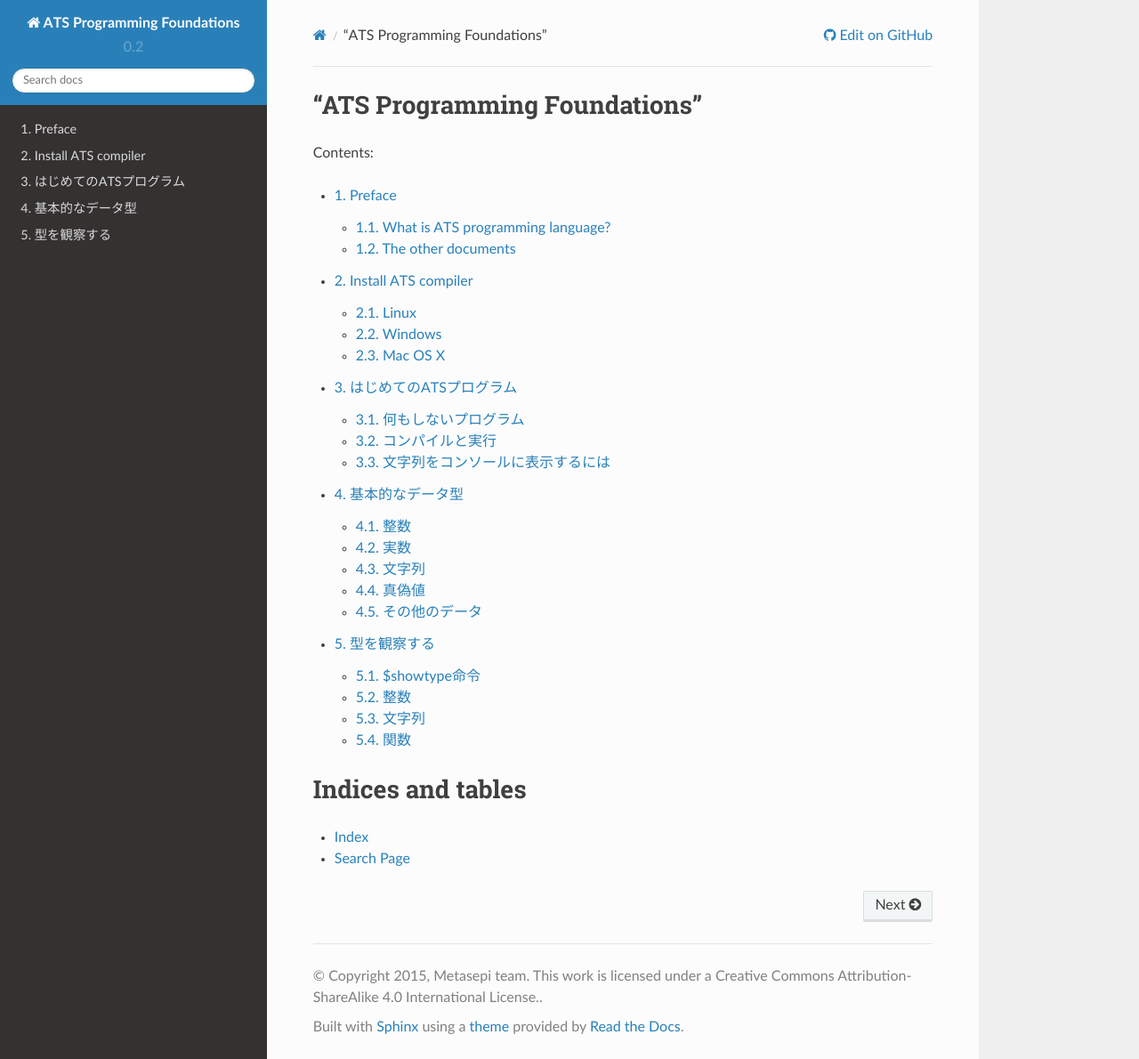
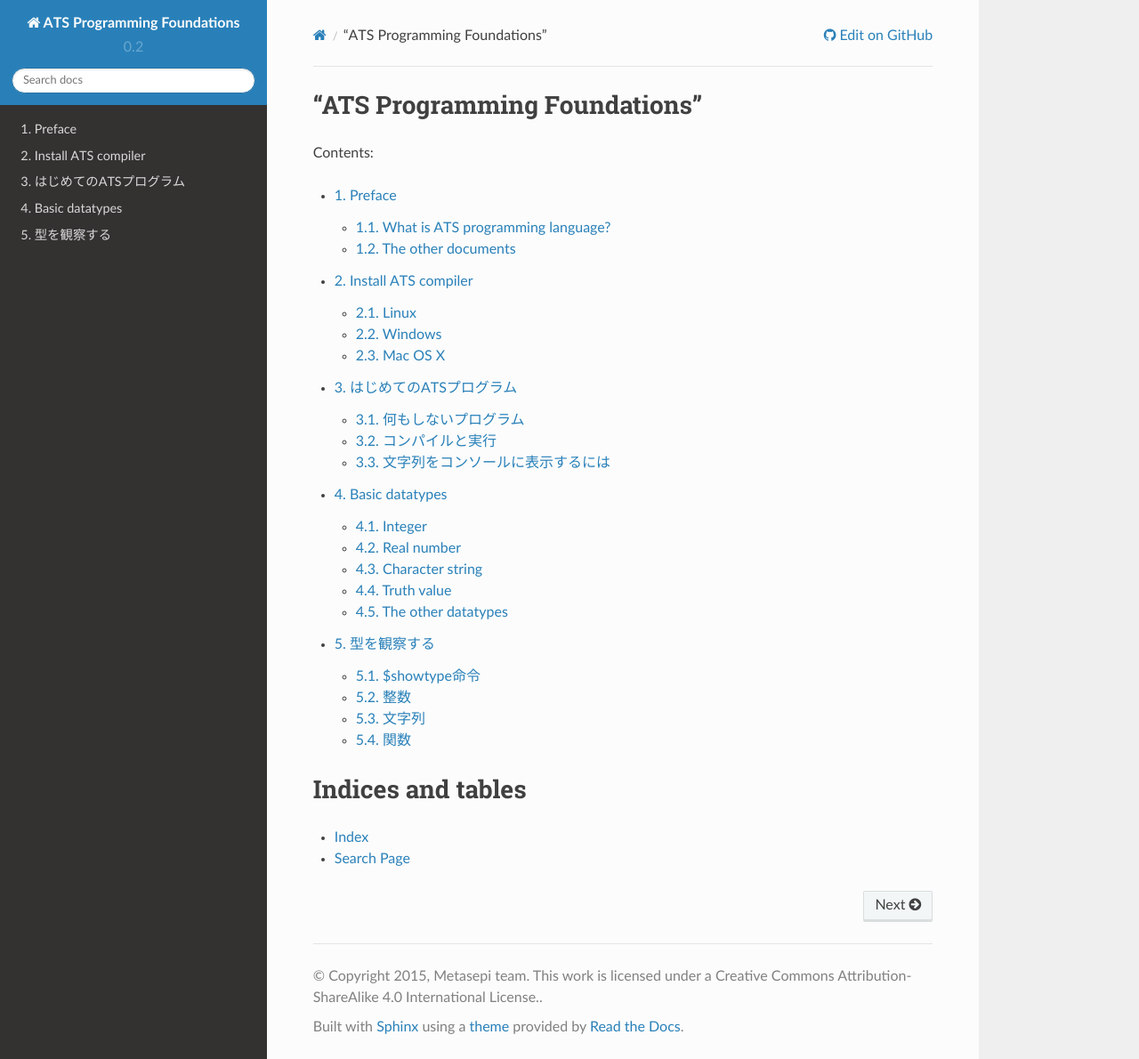
Before and after one commit to jats-ug/ATS_Foundations, a Sphinx documentation site: the page built from source/index.rst, in a window 1280 px wide and 1190 px high. Shown: the whole window at 89% size. Built offline with Sphinx 7.4.7 and the Read the Docs theme 2.0.0, drawn with Linux system fonts in a browser that asks for light colours; some of the changed lines change nothing that is shown.

Commit message:
More translate.

```diff
--- a/source/basic_datatype.rst
+++ b/source/basic_datatype.rst
@@ -1,54 +1,53 @@
-================
-基本的なデータ型
-================
+===============
+Basic datatypes
+===============
 
-この章では、ATS であつかう基本的なデータ型を紹介します。
+In the chapter, we learn some basic datatypes on ATS.
 
-整数
-====
+Integer
+=======
 
-まず、以下のような内容のテキストファイル print_int.dats を作ってみましょう。
+First, let's create a text file named print_int.dats has following context:
 
 .. literalinclude:: code/basic_datatype/print_int.dats
    :language: ocaml
    :linenos:
 
-コンパイル実行してみましょう。
+This program prints integer 3 on console. Then compile it.
 
 .. literalinclude:: code/basic_datatype/print_int_compile.txt
    :language: shell
 
-意図通り、3 がコンソールに表示されました。
+You get the result just as our intended.
 
-整数に対する四則演算を行なうこともできます。加算は +、現在は -、乗算は * です。
-次のようなファイル int_op.dats を作りましょう。
+It's available doing basic arithmetic operations on integers.
+Addition operator is ``+``, subtraction is ``-`` and multiplication is ``*``.
+let's create a text file named int_op.dats has following context:
 
 .. literalinclude:: code/basic_datatype/int_op.dats
    :language: ocaml
    :linenos:
 
-share/atspre_staload.hats というファイルをインクルードしていますが、これは ATS のテンプレートを使うために必要になります。
-+ のような演算子は ATS ではテンプレートとして実装されています。
+The int_op.dats file includes share/atspre_staload.hats file that is needes to use ATS's template.
+Some operators such like ``+`` are implemented using the template on ATS language implementation.
 
-上記のソースコードをコンパイル/実行してみましょう。
+You will get following intended result, by compiling the code and running it.
 
 .. literalinclude:: code/basic_datatype/int_op_compile.txt
    :language: shell
 
-実行結果は意図したものでしょう。
 
-xxx 除算について
 
-xxx
+xxx division operator
 
-実数
-====
+Real number
+===========
 
-文字列
-======
+Character string
+================
 
-真偽値
-======
+Truth value
+===========
 
-その他のデータ
-==============
+The other datatypes
+===================
```
